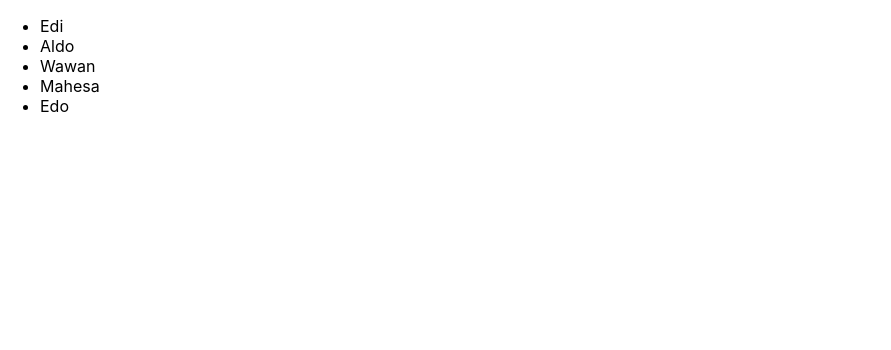
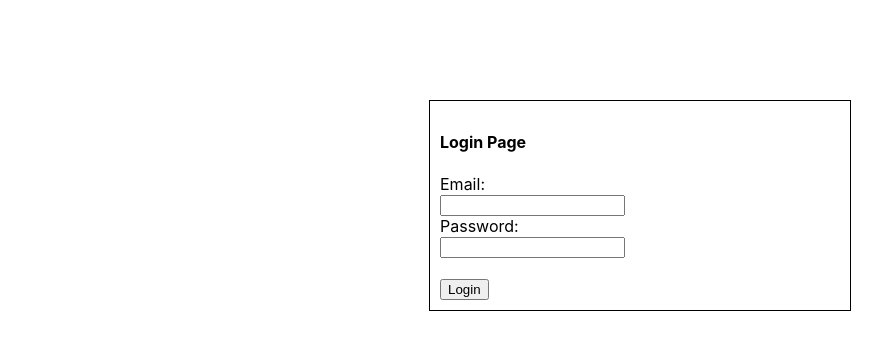
Before and after one commit to reddic/eduwork-reactjs, a React (Create React App) app: page / in a window 1280 px wide. Shown: the top 350 px of the page, without its empty margins (0-891 px from the left). Built offline with nearby package versions, Linux system fonts and the light colour scheme.

Commit message:
validator

```diff
--- a/package.json
+++ b/package.json
@@ -9,6 +9,7 @@
     "react": "^18.2.0",
     "react-dom": "^18.2.0",
     "react-scripts": "5.0.1",
+    "validatorjs": "^3.22.1",
     "web-vitals": "^2.1.4"
   },
   "scripts": {
--- a/src/App.js
+++ b/src/App.js
@@ -1,9 +1,9 @@
-import Rendering from "./Rendering";
+import Form from "./Form";
 
 function App() {
   return (
     <div className="App">
-      <Rendering/>
+      <Form/>
     </div>
   );
 }
--- /dev/null
+++ b/src/Form/Pembahasan/Validation.jsx
@@ -0,0 +1,114 @@
+
+import React from "react";
+import * as Validator from "validatorjs";
+
+//validation
+const Input = ({label, name, type, onChange}) => {
+    return(
+        <div>
+            <label >{label}:</label>
+            <br />
+            <input type={type} name={name} onChange={ e => onChange(e.target.value)}/>
+        </div>
+    )
+}
+
+const ShowErrors = ({errors}) => {
+    return (
+        <ul style={{color: 'red', marginLeft: '-20px'}}>
+            {
+                errors.map((errors,i) => <li key={i}>{errors}</li>)
+            }
+        </ul>
+    )
+}
+
+
+
+export default class Validation extends React.Component{
+
+    state = {
+        email:'',
+        password:'',
+        errors:[]
+    }
+
+    handleSubmit = event => {
+
+        event.preventDefault();
+
+        const {email,password} =this.state;
+
+        // let message = [];
+
+        // if (email.length === 0){
+        //     message = [...message, 'Email tidak boleh kosong!!'];
+        // }
+        // if (password.length === 0){
+        //     message = [...message, 'password tidak boleh kosong!!'];
+        // }
+
+        // const re = /^(([^<>()[\]\.,;:\s@\"]+(\.[^<>()[\]\.,;:\s@\"]+)*)|(\".+\"))@(([^<>()[\]\.,;:\s@\"]+\.)+[^<>()[\]\.,;:\s@\"]{2,})$/;
+        // if(!re.test(String(email).toLowerCase())){
+        //     message = [...message, 'Email Tidak Valid!!!'];
+        // }
+
+        // if(password.length < 8){
+        //     message = [...message,'Password Terlalu Pendek']
+        // }
+
+        // if (message.length > 0 ){
+        //     this.setState({errors:message
+        //     }, () => console.log(this.state.errors));
+        // }else{
+        //     alert(`
+        //     Email: ${this.state.email}
+        //     Password: ${this.state.password}
+        //     `);
+        //     this.setState({errors:[]});
+        // }
+
+        let data = {email,password};
+
+        let rules = {
+            email: 'required|email',
+            password: 'required|min:8'
+        }
+
+        let validation = new Validator(data, rules);
+        validation.passes();
+        this.setState({
+            errors:[
+                ...validation.errors.get("email"),
+                ...validation.errors.get("password"),
+            ]
+        })
+
+    }
+
+
+    render(){
+        const style ={
+            width: '400px',
+            margin: '100px auto 0',
+            border: '1px solid black',
+            padding: '10px'
+        }
+
+        return(
+            <div style={style}>
+                {
+                    this.state.errors && <ShowErrors errors={this.state.errors}/>
+                }
+                <h4>Login Page</h4>
+                <form onSubmit={this.handleSubmit}>
+                    <Input type="email" name="username" label="Email" onChange={value => this.setState({email: value})}/>
+                    <Input type="password" name="password" label="Password" onChange={value => this.setState({password: value})}/>
+                    <br />
+                    <button type="submit">Login</button>
+                </form>
+            </div>
+        )
+
+    }
+}
--- /dev/null
+++ b/src/Form/index.jsx
@@ -0,0 +1,15 @@
+import React from "react";
+
+import Validation from "./Pembahasan/Validation";
+
+
+export default class Form extends React.Component {
+
+    render(){
+        return(
+            <div>
+               <Validation/>
+            </div>
+        )
+    }
+}
```
Also changed, not shown: src/Form/Pembahasan/formElement.jsx (added, +74 -0 lines), 1 other file (tests, documents, lock files or other folders).
